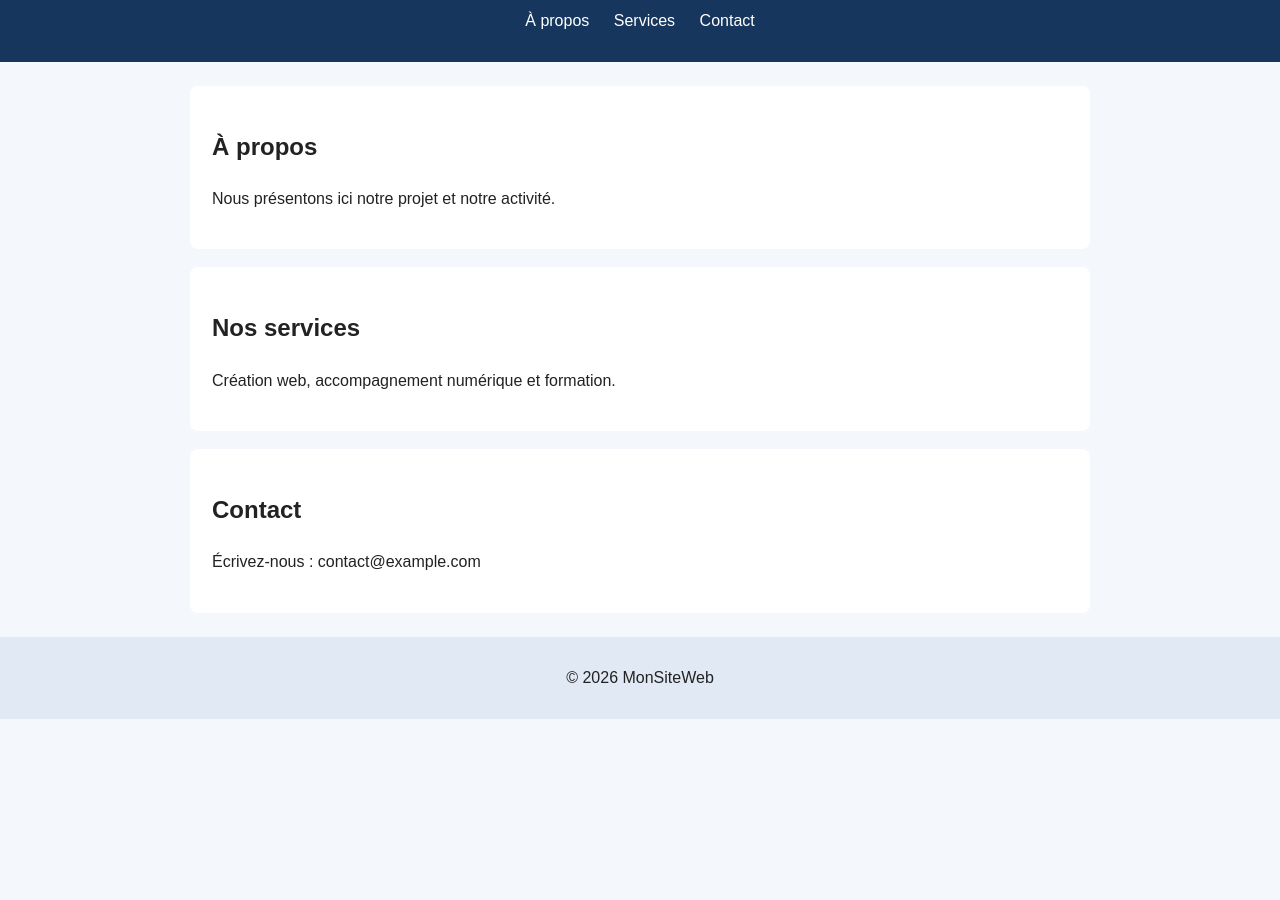
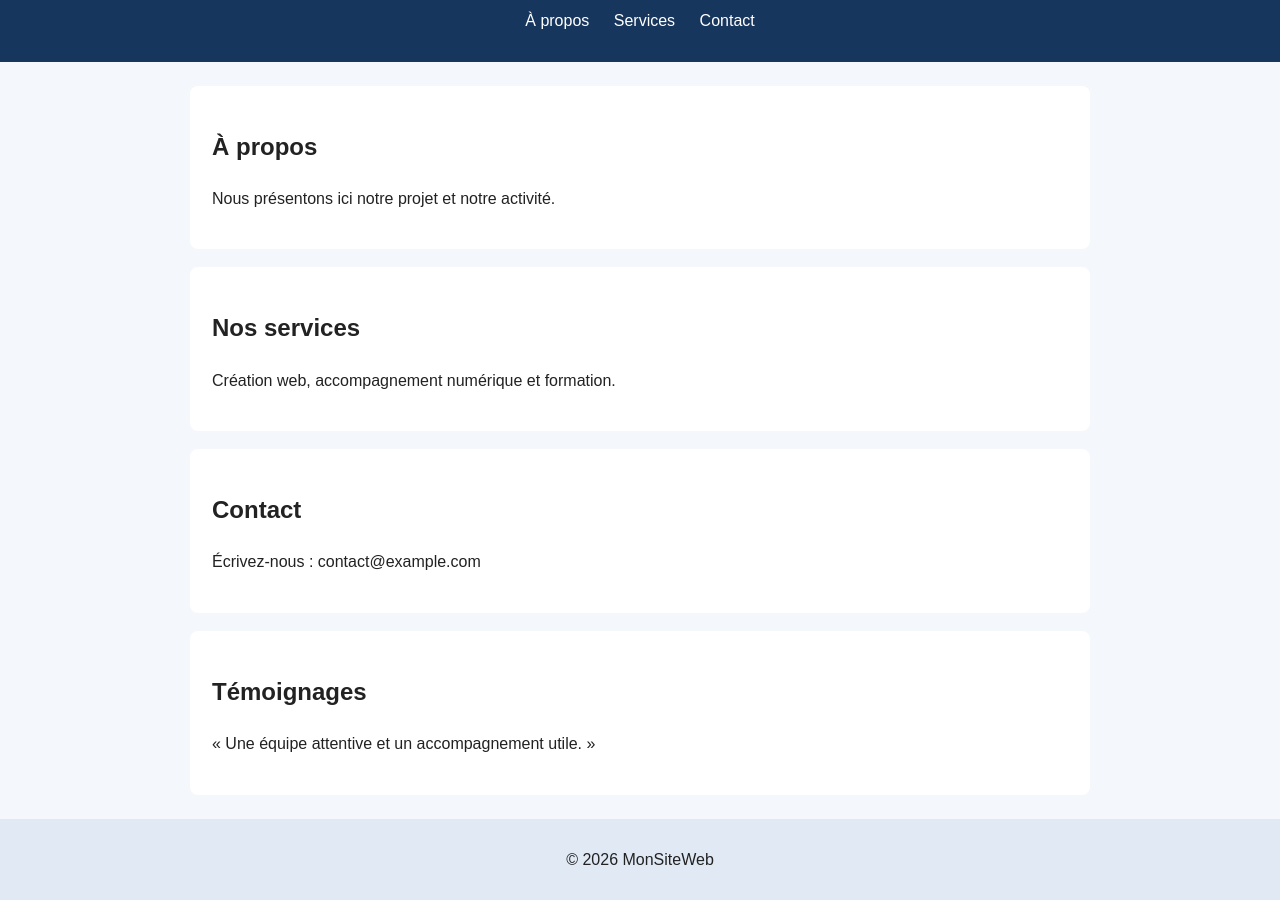
Before and after one commit to christiantouko67-pixel/PORTFOLlO, a plain HTML site: page index.html in a window 1280 px wide. Shown: the part 114-1014 px from the top of the page. Before the commit the page ends 833 px from the top, so only its background shows below. Drawn offline with Linux system fonts and the light colour scheme.

Commit message:
Ajout de la section Témoignages

```diff
--- a/index.html
+++ b/index.html
@@ -31,6 +31,10 @@ formation.</p>
 <h2>Contact</h2>
 <p>Écrivez-nous : contact@example.com</p>
 </section>
+<section id="temoignages">
+<h2>Témoignages</h2>
+<p>« Une équipe attentive et un accompagnement utile. »</p>
+</section>
 </main>
 <footer><p>© 2026 MonSiteWeb</p></footer>
 </body>
```
